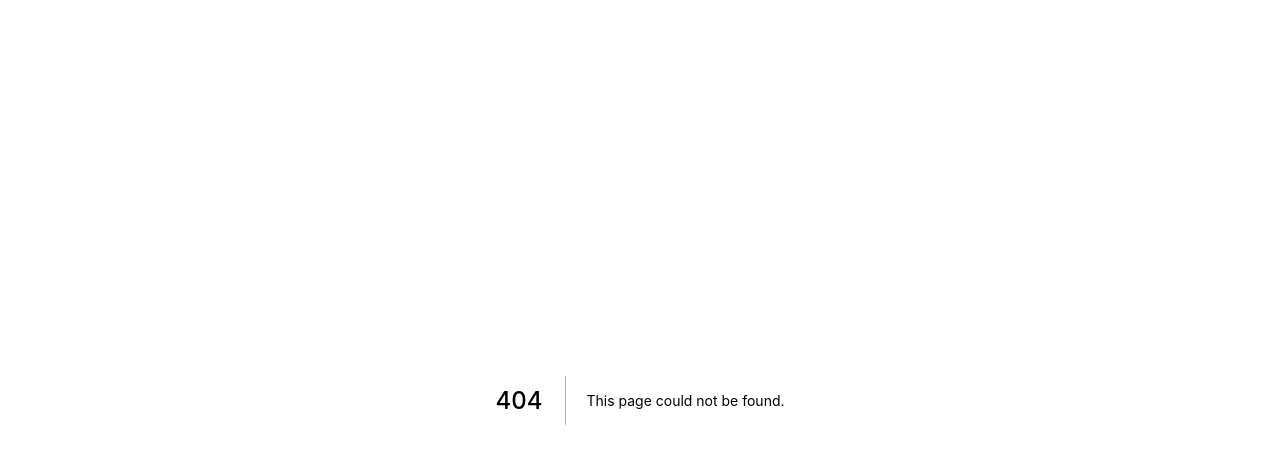
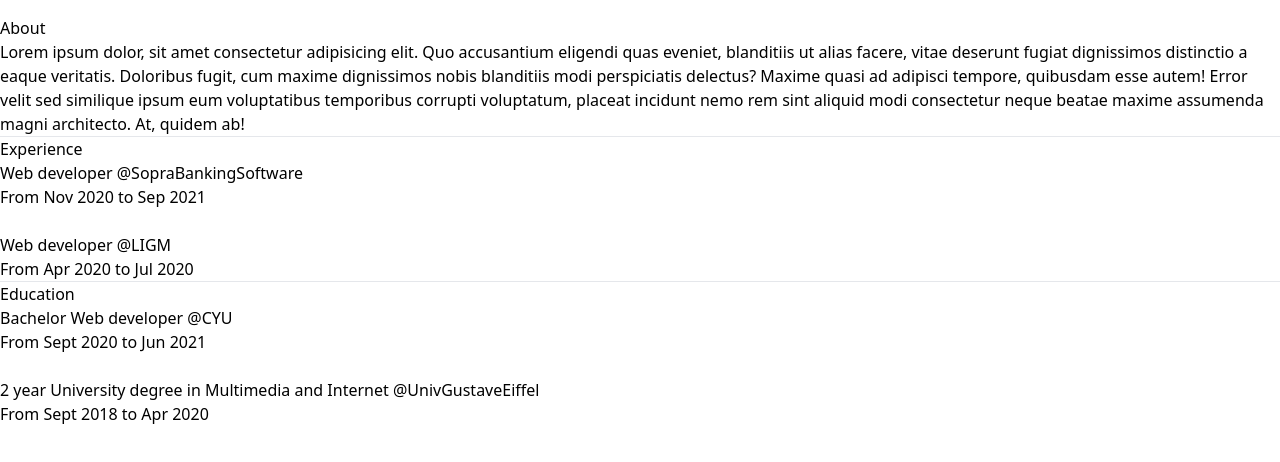
Before and after one commit to alanakra/alan-web, a Next.js app: page /about in a window 1280 px wide. Before the commit this address had no page. Shown: the top 462 px of the page. Built offline with nearby package versions, Linux system fonts and the light colour scheme.

Commit message:
Add about page

```diff
--- /dev/null
+++ b/pages/about.js
@@ -0,0 +1,34 @@
+
+function About(props) {
+ return (
+  <div className="h-full dark:bg-black dark:text-white pd-screen py-4">
+    <h1 className="important-title-page">About</h1>
+    <p className="dark:text-dlink">Lorem ipsum dolor, sit amet consectetur adipisicing elit. Quo accusantium eligendi quas eveniet, blanditiis ut alias facere, vitae deserunt fugiat dignissimos distinctio a eaque veritatis. Doloribus fugit, cum maxime dignissimos nobis blanditiis modi perspiciatis delectus? Maxime quasi ad adipisci tempore, quibusdam esse autem! Error velit sed similique ipsum eum voluptatibus temporibus corrupti voluptatum, placeat incidunt nemo rem sint aliquid modi consectetur neque beatae maxime assumenda magni architecto. At, quidem ab!</p>
+
+    <hr/>
+
+    <h2 className="subtitle-page">Experience</h2>
+    <div>
+      <h3>Web developer <a href="https://soprabanking.com" className="link-color" target="_blank">@SopraBankingSoftware</a></h3>
+      <h4>From Nov 2020 to Sep 2021</h4>
+      <br/>
+      <h3>Web developer <a href="https://igm.univ-gustave-eiffel.fr/" className="link-color" target="_blank">@LIGM</a></h3>
+      <h4>From Apr 2020 to Jul 2020</h4>
+    </div>
+
+    <hr/>
+
+    <h2 className="subtitle-page">Education</h2>
+    <div>
+      <h3>Bachelor Web developer <a href="http://lp-dw.fr" className="link-color" target="_blank">@CYU</a></h3>
+      <h4>From Sept 2020 to Jun 2021</h4>
+      <br/>
+      <h3>2 year University degree in Multimedia and Internet <a href="https://www.dut-mmi-champs.fr/" className="link-color" target="_blank">@UnivGustaveEiffel</a></h3>
+      <h4>From Sept 2018 to Apr 2020</h4>
+    </div>
+
+  </div>
+ );
+}
+
+export default About;
```
